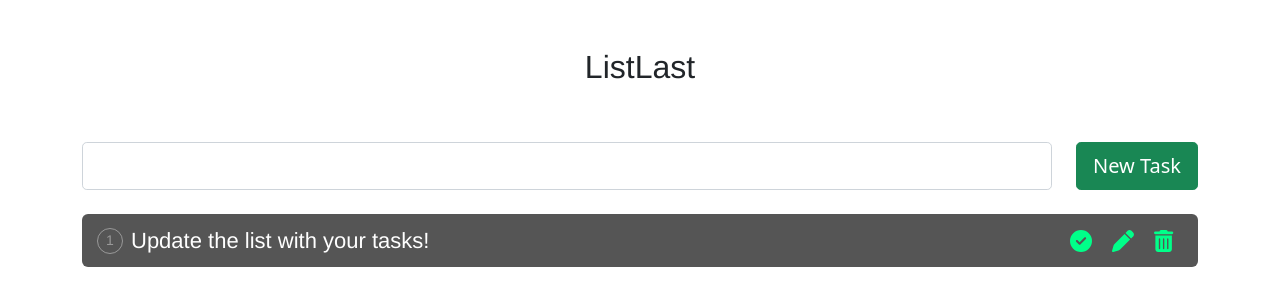
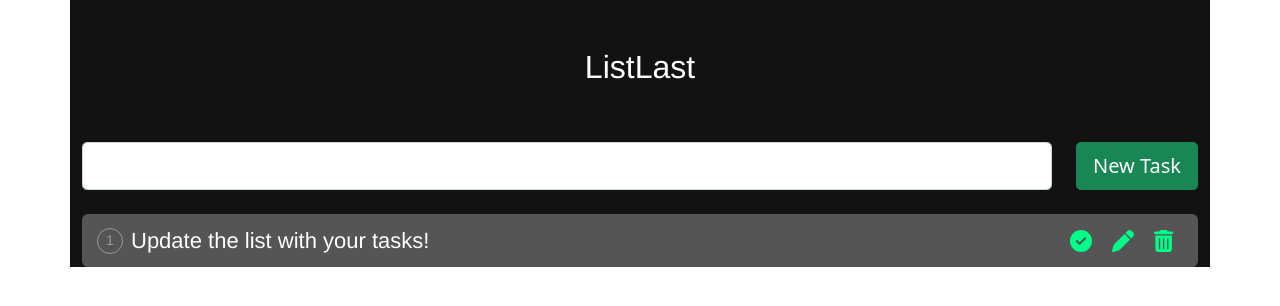
Before and after one commit to RyanGormican/ListLast, a React (Create React App) app: page / in a window 1280 px wide. Shown: the top 306 px of the page. Built offline with nearby package versions, Linux system fonts and the light colour scheme.

Commit message:
Update App.css

```diff
--- a/src/App.css
+++ b/src/App.css
@@ -7,6 +7,8 @@ body {
 }
 .App {
   text-align: center;
+  background-color: #121212;
+  color: white;
 }
 .taskBackground {
   background-color: #555;
```
